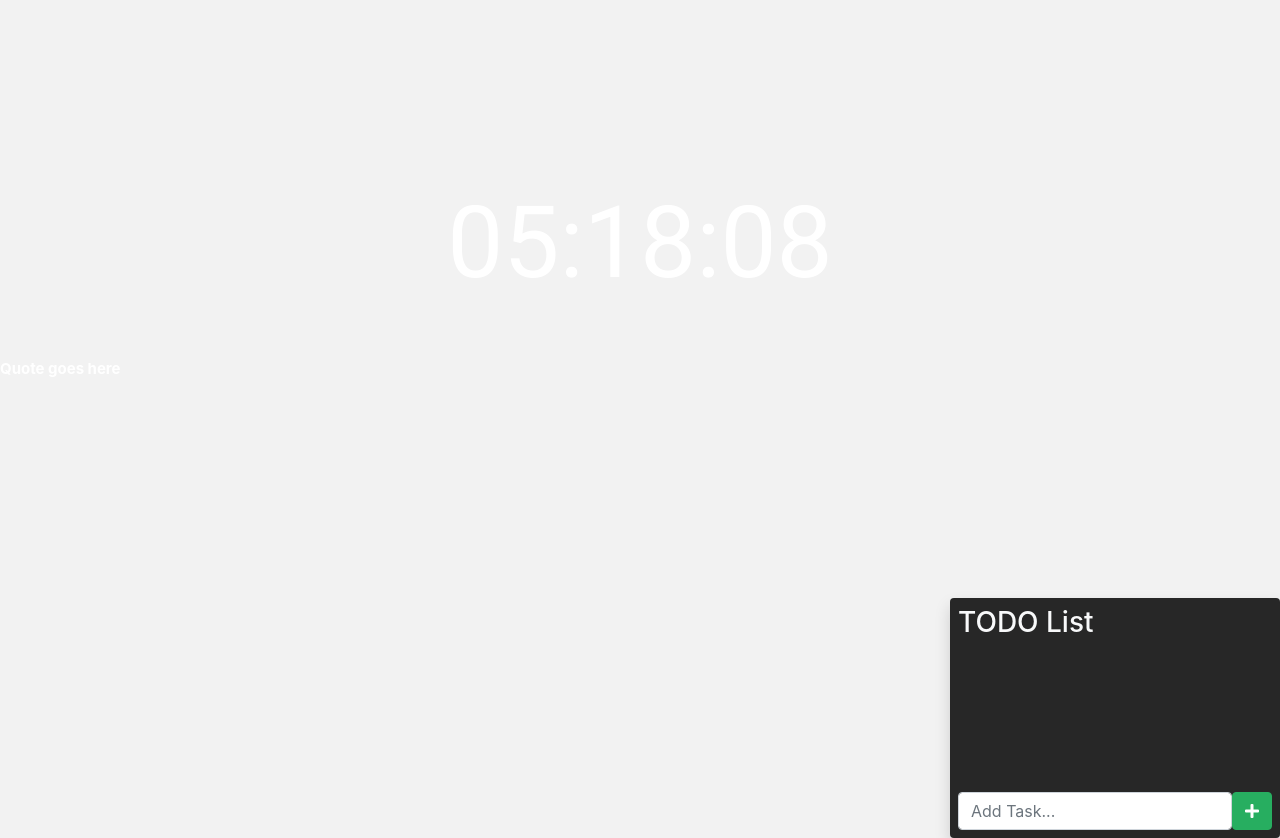
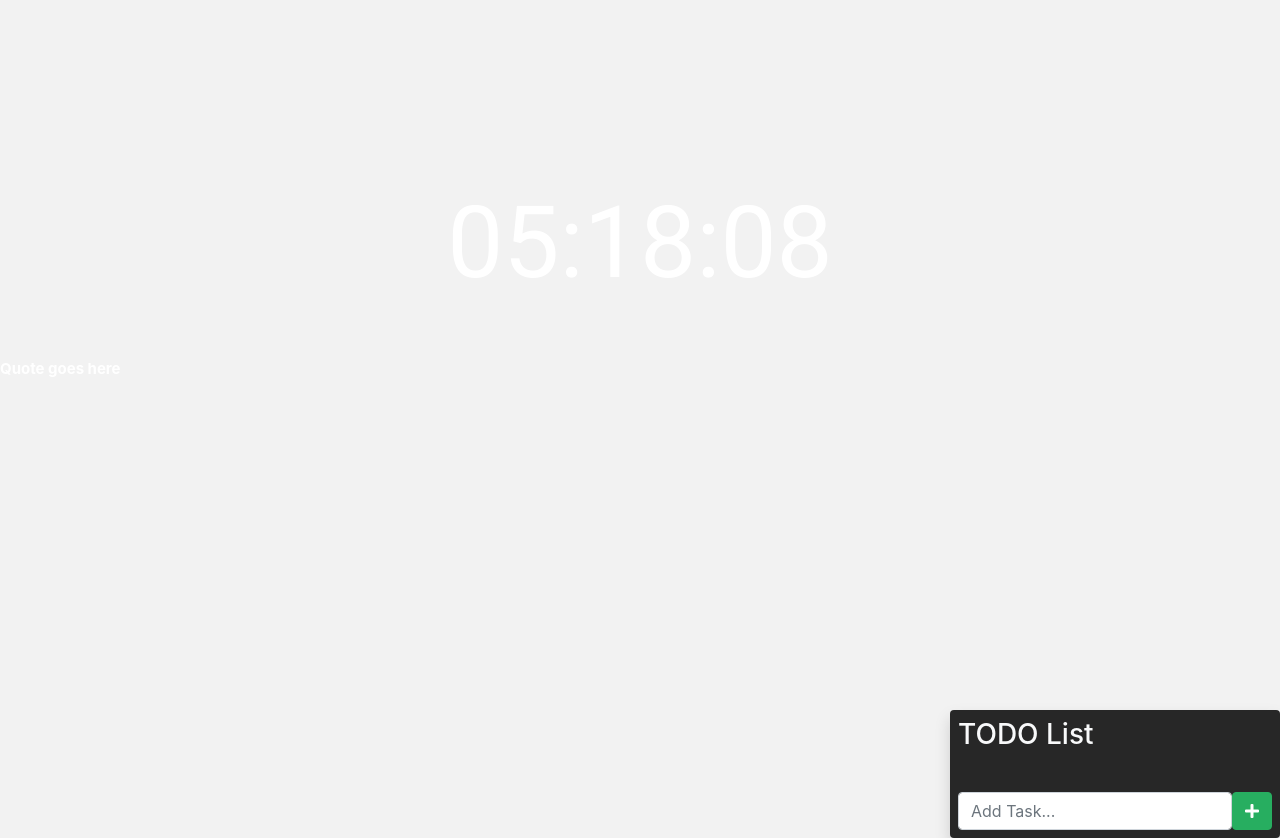
Before and after one commit to JenniferStohler/checkpoint4, a website with bundled scripts: page checkpoint4/index.html in a window 1280 px wide. Shown: the part 122-960 px from the top of the page. Built offline with nearby package versions, Linux system fonts and the light colour scheme; no server answers.

Commit message:
lastchange

```diff
--- a/checkpoint4/index.html
+++ b/checkpoint4/index.html
@@ -45,10 +45,7 @@
                                 <p id="toDoCount"></p>
                             </div>
                         </div>
-                        <div class="p-5">
-                            <p id="todo">
-
-                            </p>
+                        <div id="todo">
                         </div>
                         <form class="d-flex p-2" onsubmit="app.toDosController.addToDo()">
                             <input type="text" name="addToDo" id="description" class="form-control"
```
